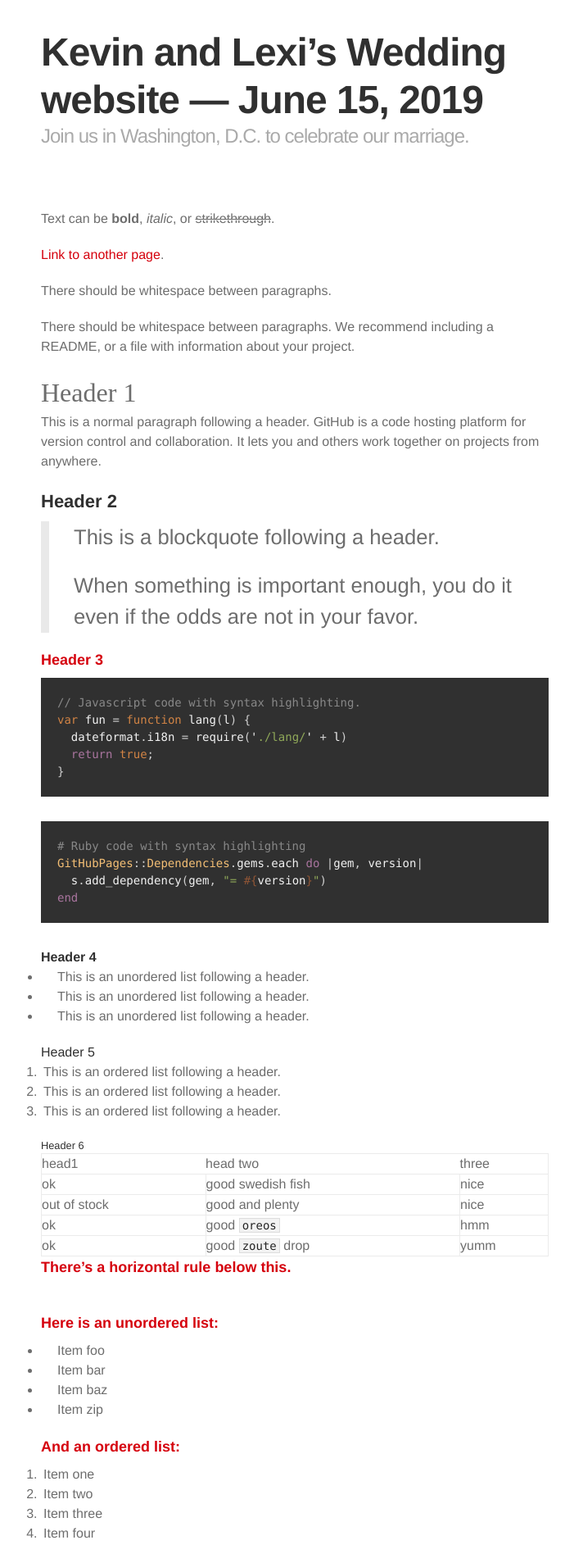
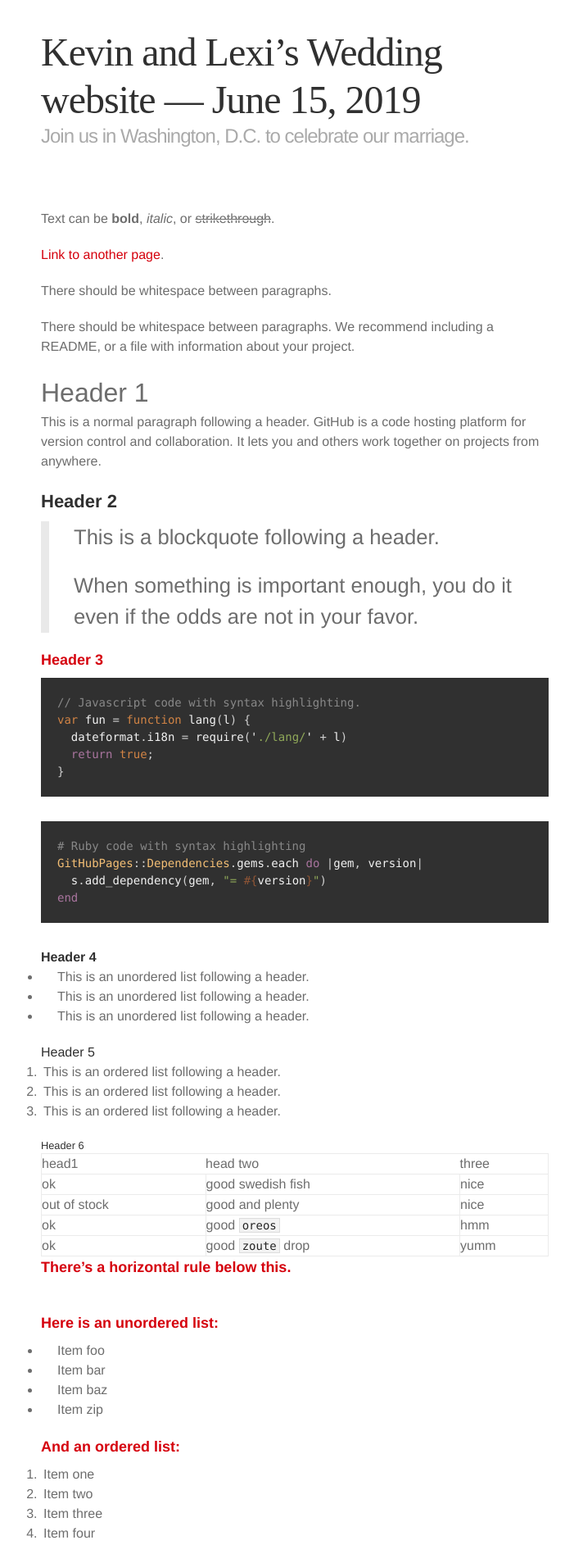
Before and after one commit to kevinuhrmacher/wedding-website, a Jekyll site: the page built from index.md, in a window 1280 px wide. Shown: the top 1907 px of the page at 82% size, without its empty margins (280-981 px from the left). Built offline with Jekyll 4.4.1, drawn with Linux system fonts in a browser that asks for light colours; some web fonts are replaced.

Commit message:
headline again

```diff
--- a/assets/css/style.scss
+++ b/assets/css/style.scss
@@ -4,7 +4,7 @@
 @import "jekyll-theme-tactile";
 
 
-h1 {
+header h1 {
 	font-family: adobe-caslon-pro, serif;
 	font-style: normal;
 	font-weight: 400;
```
